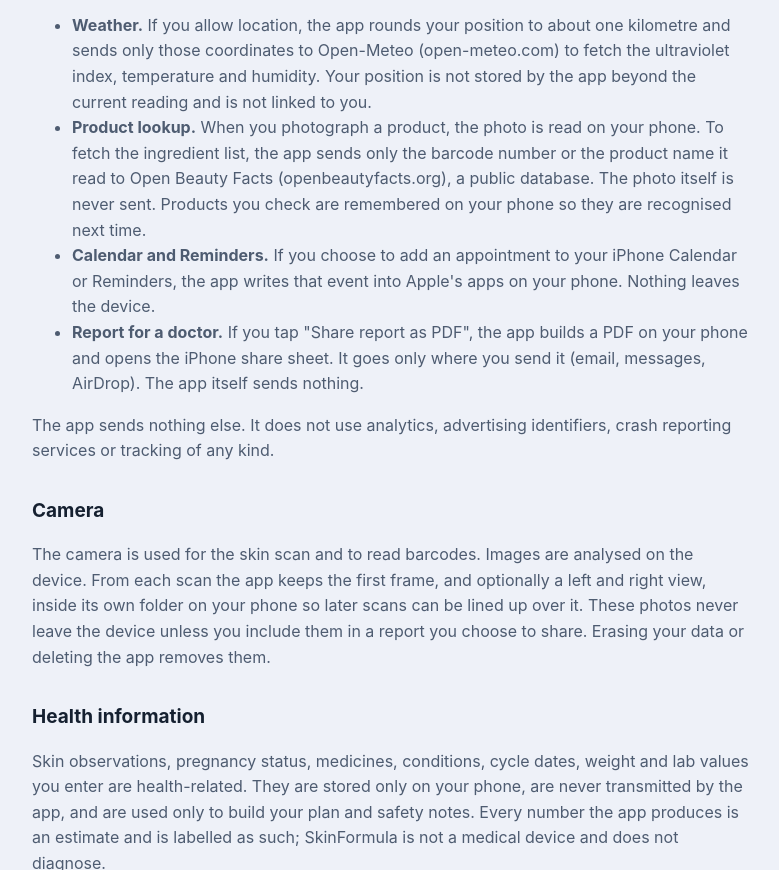
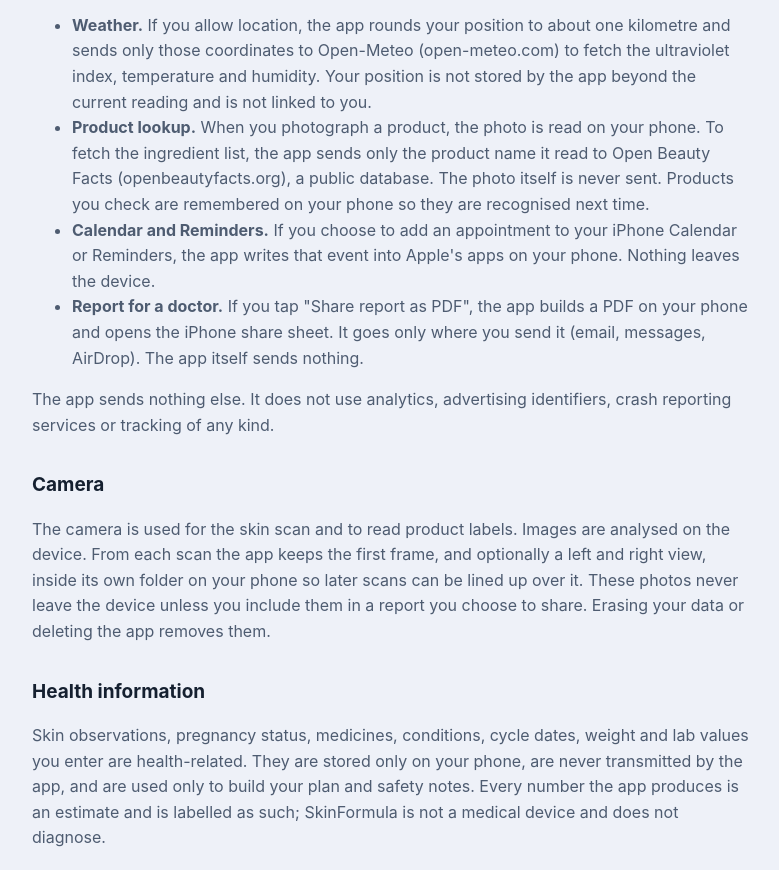
Before and after one commit to karinailina/skinformula-site, a plain HTML site: page privacy.html in a window 1280 px wide. Shown: the part 767-1637 px from the top of the page, without its empty margins (248-1027 px from the left). Drawn offline with Linux system fonts and the light colour scheme.

Commit message:
Privacy: product check sends only the product name, no barcode
Co-Authored-By: Claude Opus 5 <noreply@anthropic.com>

```diff
--- a/privacy.html
+++ b/privacy.html
@@ -19,14 +19,14 @@
 <h2>What the app sends, and to whom</h2>
 <ul>
 <li><strong>Weather.</strong> If you allow location, the app rounds your position to about one kilometre and sends only those coordinates to Open-Meteo (open-meteo.com) to fetch the ultraviolet index, temperature and humidity. Your position is not stored by the app beyond the current reading and is not linked to you.</li>
-<li><strong>Product lookup.</strong> When you photograph a product, the photo is read on your phone. To fetch the ingredient list, the app sends only the barcode number or the product name it read to Open Beauty Facts (openbeautyfacts.org), a public database. The photo itself is never sent. Products you check are remembered on your phone so they are recognised next time.</li>
+<li><strong>Product lookup.</strong> When you photograph a product, the photo is read on your phone. To fetch the ingredient list, the app sends only the product name it read to Open Beauty Facts (openbeautyfacts.org), a public database. The photo itself is never sent. Products you check are remembered on your phone so they are recognised next time.</li>
 <li><strong>Calendar and Reminders.</strong> If you choose to add an appointment to your iPhone Calendar or Reminders, the app writes that event into Apple's apps on your phone. Nothing leaves the device.</li>
 <li><strong>Report for a doctor.</strong> If you tap "Share report as PDF", the app builds a PDF on your phone and opens the iPhone share sheet. It goes only where you send it (email, messages, AirDrop). The app itself sends nothing.</li>
 </ul>
 <p>The app sends nothing else. It does not use analytics, advertising identifiers, crash reporting services or tracking of any kind.</p>
 
 <h2>Camera</h2>
-<p>The camera is used for the skin scan and to read barcodes. Images are analysed on the device. From each scan the app keeps the first frame, and optionally a left and right view, inside its own folder on your phone so later scans can be lined up over it. These photos never leave the device unless you include them in a report you choose to share. Erasing your data or deleting the app removes them.</p>
+<p>The camera is used for the skin scan and to read product labels. Images are analysed on the device. From each scan the app keeps the first frame, and optionally a left and right view, inside its own folder on your phone so later scans can be lined up over it. These photos never leave the device unless you include them in a report you choose to share. Erasing your data or deleting the app removes them.</p>
 
 <h2>Health information</h2>
 <p>Skin observations, pregnancy status, medicines, conditions, cycle dates, weight and lab values you enter are health-related. They are stored only on your phone, are never transmitted by the app, and are used only to build your plan and safety notes. Every number the app produces is an estimate and is labelled as such; SkinFormula is not a medical device and does not diagnose.</p>
```
